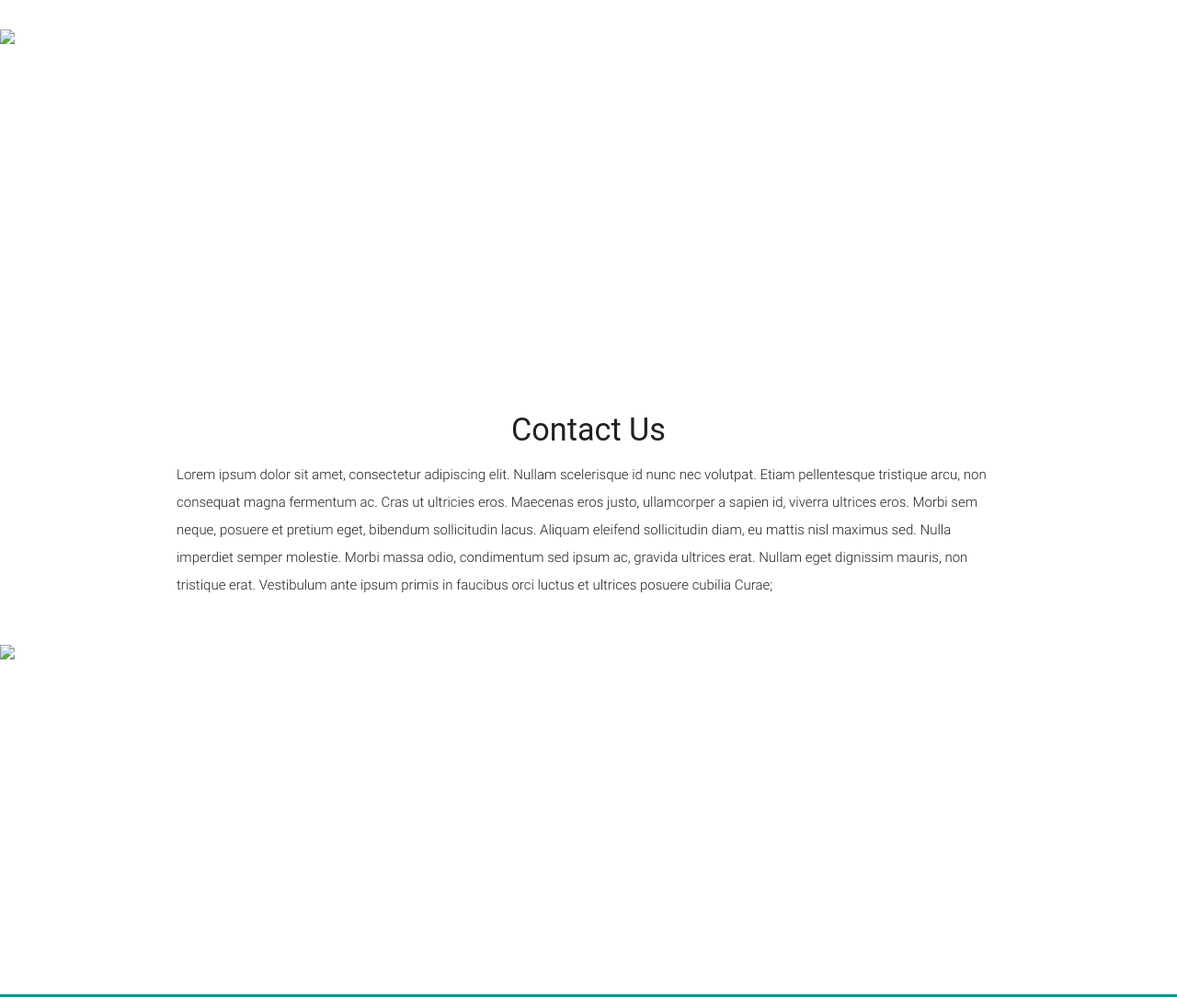
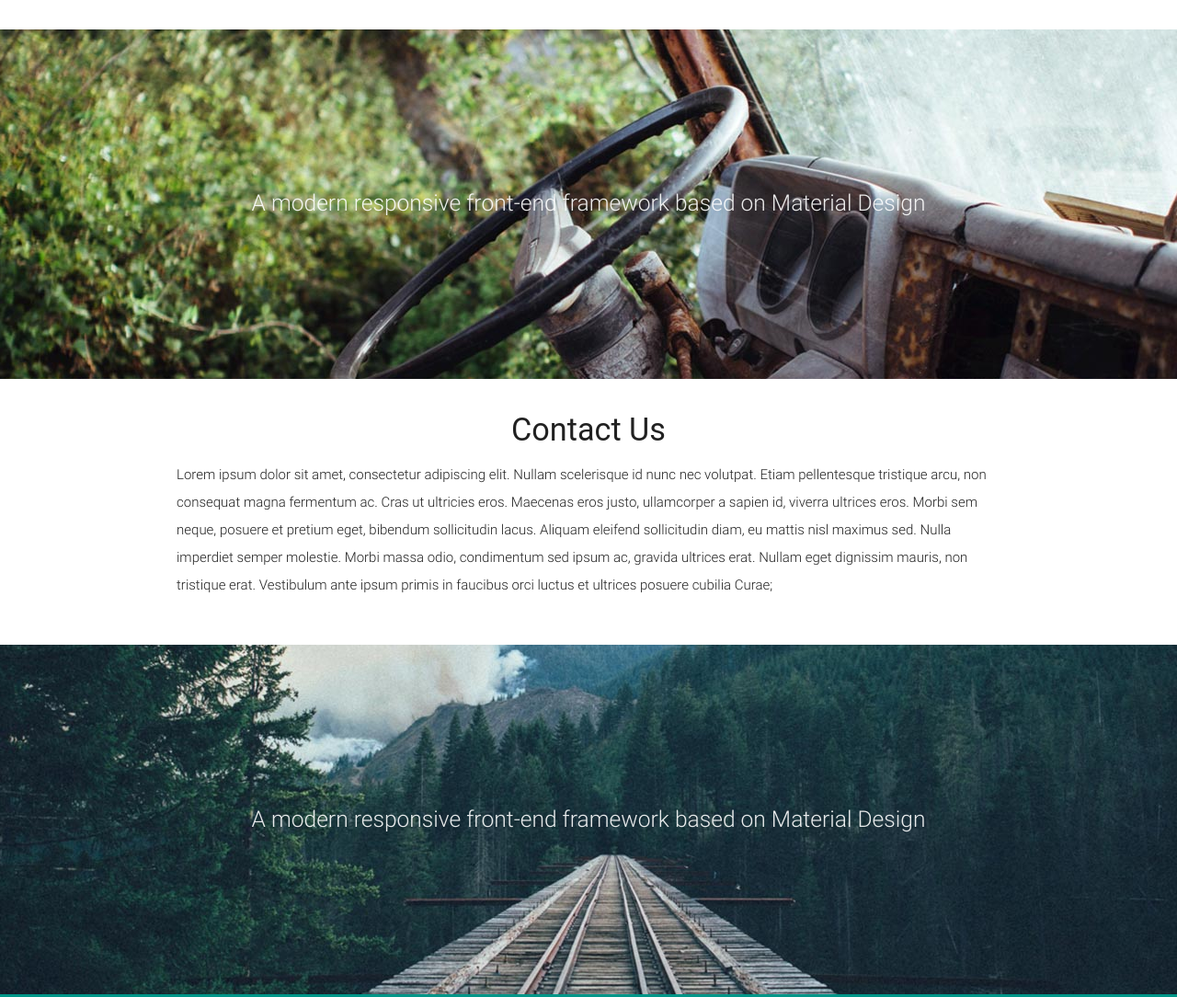
Before and after one commit to itbeauregard/itbeauregard.github.io, a website: page index.html in a window 1280 px wide. Shown: the part 929-2013 px from the top of the page at 92% size. Drawn offline with nearby package versions, Linux system fonts and the light colour scheme; some icons are missing; a web font is replaced by a local one.

Commit message:
Fix images

```diff
--- a/index.html
+++ b/index.html
@@ -40,7 +40,7 @@
 
       </div>
     </div>
-    <div class="parallax"><img src="background1.jpg" alt="Unsplashed background img 1"></div>
+    <div class="parallax"><img src="parallax-template/background1.jpg" alt="Unsplashed background img 1"></div>
   </div>
 
 
@@ -89,7 +89,7 @@
         </div>
       </div>
     </div>
-    <div class="parallax"><img src="background2.jpg" alt="Unsplashed background img 2"></div>
+    <div class="parallax"><img src="parallax-template/background2.jpg" alt="Unsplashed background img 2"></div>
   </div>
 
   <div class="container">
@@ -115,7 +115,7 @@
         </div>
       </div>
     </div>
-    <div class="parallax"><img src="background3.jpg" alt="Unsplashed background img 3"></div>
+    <div class="parallax"><img src="parallax-template/background3.jpg" alt="Unsplashed background img 3"></div>
   </div>
 
   <footer class="page-footer teal">
```
